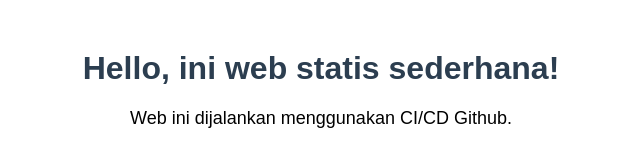
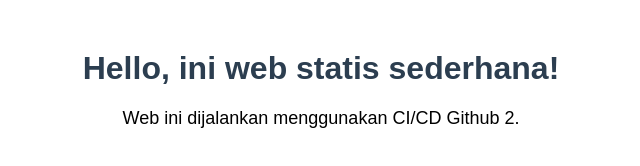
Before and after one commit to ilhamabi/project-devops-uts, a plain HTML site: page index.html in a window 1280 px wide. Shown: the full height of the page, 319-959 px from the left. Drawn offline with Linux system fonts and the light colour scheme.

```diff
--- a/index.html
+++ b/index.html
@@ -20,6 +20,6 @@
   </head>
   <body>
     <h1>Hello, ini web statis sederhana!</h1>
-    <p>Web ini dijalankan menggunakan CI/CD Github.</p>
+    <p>Web ini dijalankan menggunakan CI/CD Github 2.</p>
   </body>
 </html>
```
